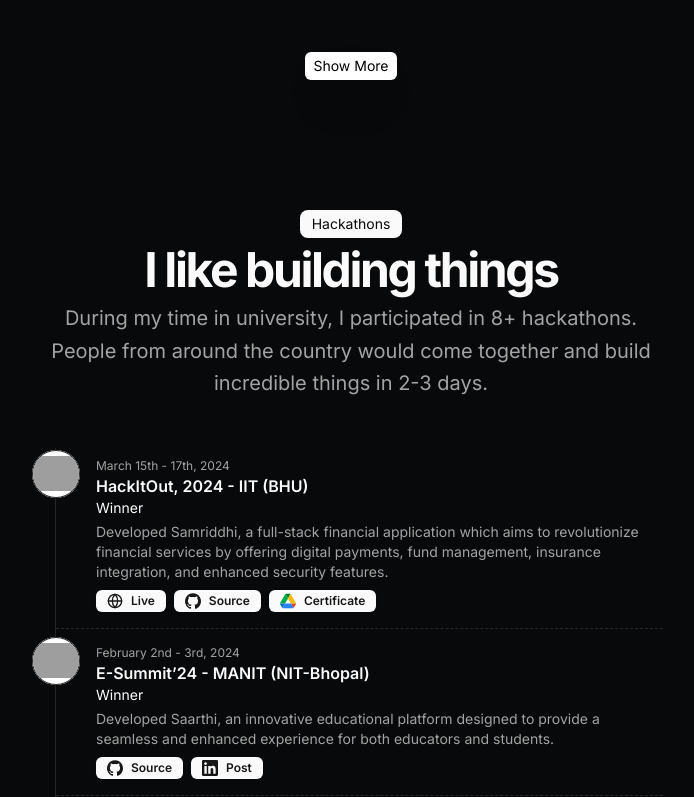
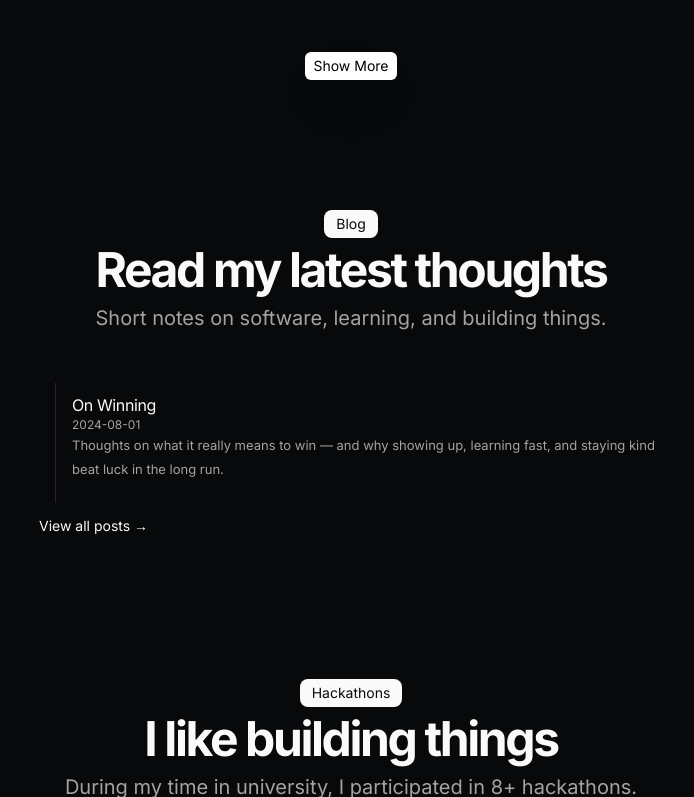
Before and after one commit to whysosaket/portfolio-v2, a Next.js app: page / in a window 1280 px wide. Shown: the part 1676-2473 px from the top of the page, without its empty margins (289-983 px from the left). Built offline with nearby package versions, Linux system fonts and the light colour scheme; grey boxes are pictures that could not be loaded.

Commit message:
Added Blogs

```diff
--- /dev/null
+++ b/content/on-winning.mdx
@@ -0,0 +1,19 @@
+---
+title: "On Winning"
+publishedAt: "2024-08-01"
+summary: "Thoughts on what it really means to win — and why showing up, learning fast, and staying kind beat luck in the long run."
+image: "/blog/winning-placeholder.svg"
+---
+
+![Winning placeholder](/blog/winning-placeholder.svg)
+
+We often celebrate the result, not the process. But most wins are just the visible tip of the iceberg — the hours of practice, the failed attempts, the small nudges in the right direction.
+
+Here are a few reminders I keep around:
+
+1. Winning is a habit. It starts with showing up.
+2. Momentum matters more than motivation.
+3. Feedback loops compound. Ship, learn, repeat.
+4. Be kind. It’s the long game superpower.
+
+In the end, the best kind of win is the one where you grow — and take others along for the ride.
--- a/package.json
+++ b/package.json
@@ -44,5 +44,6 @@
     "postcss": "^8",
     "tailwindcss": "^3.4.1",
     "typescript": "^5"
-  }
+  },
+  "packageManager": "pnpm@10.11.0+sha512.6540583f41cc5f628eb3d9773ecee802f4f9ef9923cc45b69890fb47991d4b092964694ec3a4f738a420c918a333062c8b925d312f42e4f0c263eb603551f977"
 }
--- /dev/null
+++ b/src/app/api/blog/route.ts
@@ -0,0 +1,30 @@
+import { NextResponse } from "next/server";
+import { getBlogPosts } from "@/data/blog";
+
+export async function GET(request: Request) {
+  try {
+    const { searchParams } = new URL(request.url);
+    const limitParam = searchParams.get("limit");
+    const limit = limitParam ? Math.max(1, parseInt(limitParam)) : undefined;
+
+    const posts = await getBlogPosts();
+    const sorted = posts.sort((a, b) => {
+      const ad = new Date(a.metadata.publishedAt).getTime();
+      const bd = new Date(b.metadata.publishedAt).getTime();
+      return bd - ad;
+    });
+
+    const sliced = typeof limit === "number" ? sorted.slice(0, limit) : sorted;
+    const minimal = sliced.map((p) => ({
+      slug: p.slug,
+      title: p.metadata.title,
+      publishedAt: p.metadata.publishedAt,
+      summary: p.metadata.summary,
+      image: p.metadata.image || null,
+    }));
+
+    return NextResponse.json({ posts: minimal });
+  } catch (e) {
+    return NextResponse.json({ error: "Failed to load posts" }, { status: 500 });
+  }
+}
--- a/src/app/blog/page.tsx
+++ b/src/app/blog/page.tsx
@@ -1,6 +1,14 @@
 import BlurFade from "@/components/magicui/blur-fade";
 import { getBlogPosts } from "@/data/blog";
 import Link from "next/link";
+import Image from "next/image";
+import {
+  Card,
+  CardContent,
+  CardHeader,
+  CardTitle,
+} from "@/components/ui/card";
+import { formatDate } from "@/lib/utils";
 
 export const metadata = {
   title: "Blog",
@@ -13,34 +21,71 @@ export default async function BlogPage() {
   const posts = await getBlogPosts();
 
   return (
-    <section>
+    <section className="space-y-12 w-full py-2">
       <BlurFade delay={BLUR_FADE_DELAY}>
-        <h1 className="font-medium text-2xl mb-8 tracking-tighter">blog</h1>
+        <div className="flex flex-col items-center justify-center space-y-4 text-center mb-2">
+          <div className="space-y-2">
+            <div className="inline-block rounded-lg bg-foreground text-background px-3 py-1 text-sm">
+              Writing
+            </div>
+            <h1 className="text-3xl font-bold tracking-tighter sm:text-5xl">
+              Writing on building, shipping, and staying curious
+            </h1>
+            <p className="text-muted-foreground md:text-xl/relaxed lg:text-base/relaxed xl:text-xl/relaxed">
+              Short notes, experiments, and lessons from the road.
+            </p>
+          </div>
+        </div>
       </BlurFade>
+
+      <div className="grid grid-cols-1 gap-3 sm:grid-cols-2 max-w-[800px] mx-auto">
         {posts
-        .sort((a, b) => {
-          if (
+          .sort((a, b) =>
             new Date(a.metadata.publishedAt) > new Date(b.metadata.publishedAt)
-          ) {
-            return -1;
-          }
-          return 1;
-        })
+              ? -1
+              : 1
+          )
           .map((post, id) => (
             <BlurFade delay={BLUR_FADE_DELAY * 2 + id * 0.05} key={post.slug}>
-            <Link
-              className="flex flex-col space-y-1 mb-4"
-              href={`/blog/${post.slug}`}
-            >
-              <div className="w-full flex flex-col">
-                <p className="tracking-tight">{post.metadata.title}</p>
-                <p className="h-6 text-xs text-muted-foreground">
-                  {post.metadata.publishedAt}
+              <Link href={`/blog/${post.slug}`} className="block group">
+                <Card className="overflow-hidden border hover:shadow-lg transition-all duration-300 ease-out h-full">
+                  <div className="relative w-full bg-muted/50">
+                    {post.metadata.image ? (
+                      <div className="relative w-full aspect-[16/9]">
+                        <Image
+                          src={post.metadata.image}
+                          alt={post.metadata.title}
+                          fill
+                          sizes="(max-width: 800px) 100vw, 800px"
+                          className="object-cover"
+                        />
+                      </div>
+                    ) : (
+                      <div className="h-40 w-full bg-muted flex items-center justify-center text-muted-foreground text-sm">
+                        No image
+                      </div>
+                    )}
+                  </div>
+                  <CardHeader className="space-y-1.5 p-3">
+                    <CardTitle className="text-lg font-semibold tracking-tight group-hover:underline">
+                      {post.metadata.title}
+                    </CardTitle>
+                    <time className="font-sans text-[11px] text-muted-foreground">
+                      {formatDate(post.metadata.publishedAt)}
+                    </time>
+                  </CardHeader>
+                  {post.metadata.summary && (
+                    <CardContent className="p-3 pt-0">
+                      <p className="text-[13px] leading-6 text-muted-foreground overflow-hidden">
+                        {post.metadata.summary}
                       </p>
-              </div>
+                    </CardContent>
+                  )}
+                </Card>
               </Link>
             </BlurFade>
           ))}
+      </div>
     </section>
   );
 }
--- a/src/app/page.tsx
+++ b/src/app/page.tsx
@@ -8,6 +8,7 @@ import { Avatar, AvatarFallback, AvatarImage } from "@/components/ui/avatar";
 import { Badge } from "@/components/ui/badge";
 import { DATA } from "@/data/resume";
 import Link from "next/link";
+import { BlogPreview } from "@/components/blog-preview";
 import { useEffect, useState } from "react";
 import Markdown from "react-markdown";
 import { motion } from "framer-motion";
@@ -208,6 +209,28 @@ export default function Page() {
           </>
         </div>
       </section>
+      <section id="blog">
+        <div className="space-y-12 w-full py-12">
+          <BlurFade delay={BLUR_FADE_DELAY * 11.5}>
+            <div className="flex flex-col items-center justify-center space-y-4 text-center">
+              <div className="space-y-2">
+                <div className="inline-block rounded-lg bg-foreground text-background px-3 py-1 text-sm">
+                  Blog
+                </div>
+                <h2 className="text-3xl font-bold tracking-tighter sm:text-5xl">
+                  Read my latest thoughts
+                </h2>
+                <p className="text-muted-foreground md:text-xl/relaxed lg:text-base/relaxed xl:text-xl/relaxed">
+                  Short notes on software, learning, and building things.
+                </p>
+              </div>
+            </div>
+          </BlurFade>
+          <BlurFade delay={BLUR_FADE_DELAY * 12}>
+            <BlogPreview limit={3} />
+          </BlurFade>
+        </div>
+      </section>
       <section id="hackathons">
         <div className="space-y-12 w-full py-12">
           <BlurFade delay={BLUR_FADE_DELAY * 13}>
--- /dev/null
+++ b/src/components/blog-preview.tsx
@@ -0,0 +1,83 @@
+"use client";
+
+import BlurFade from "@/components/magicui/blur-fade";
+import Link from "next/link";
+import { useEffect, useState } from "react";
+
+type BlogItem = {
+  slug: string;
+  title: string;
+  publishedAt: string;
+  summary: string;
+  image?: string | null;
+};
+
+const BLUR_FADE_DELAY = 0.04;
+
+export function BlogPreview({ limit = 3 }: { limit?: number }) {
+  const [posts, setPosts] = useState<BlogItem[] | null>(null);
+  const [error, setError] = useState<string | null>(null);
+
+  useEffect(() => {
+    const run = async () => {
+      try {
+        const res = await fetch(`/api/blog?limit=${limit}`);
+        if (!res.ok) throw new Error("Failed to load posts");
+        const data = await res.json();
+        setPosts(data.posts as BlogItem[]);
+      } catch (e) {
+        setError("Could not load blog posts");
+      }
+    };
+    run();
+  }, [limit]);
+
+  if (error) {
+    return (
+      <p className="text-sm text-muted-foreground">{error}</p>
+    );
+  }
+
+  return (
+    <div>
+      {!posts && (
+        <div className="space-y-2">
+          <div className="h-5 w-40 bg-muted rounded animate-pulse" />
+          <div className="h-4 w-64 bg-muted rounded animate-pulse" />
+          <div className="h-4 w-52 bg-muted rounded animate-pulse" />
+        </div>
+      )}
+      {posts && (
+        <ul className="mb-4 ml-4 divide-y divide-dashed border-l">
+          {posts.map((post, id) => (
+            <BlurFade
+              key={post.slug}
+              delay={BLUR_FADE_DELAY * 2 + id * 0.05}
+            >
+              <li className="py-4 ml-4">
+                <Link href={`/blog/${post.slug}`} className="flex flex-col">
+                  <span className="text-base tracking-tight">
+                    {post.title}
+                  </span>
+                  <span className="text-xs text-muted-foreground">
+                    {post.publishedAt}
+                  </span>
+                  {post.summary && (
+                    <span className="text-[13px] leading-6 text-muted-foreground overflow-hidden">
+                      {post.summary}
+                    </span>
+                  )}
+                </Link>
+              </li>
+            </BlurFade>
+          ))}
+        </ul>
+      )}
+      <BlurFade delay={BLUR_FADE_DELAY * 2 + (posts?.length || 0) * 0.05}>
+        <Link href="/blog" className="text-sm text-primary underline-offset-4 hover:underline">
+          View all posts →
+        </Link>
+      </BlurFade>
+    </div>
+  );
+}
--- a/src/data/resume.tsx
+++ b/src/data/resume.tsx
@@ -30,7 +30,10 @@ export const DATA = {
     "TailwindCSS",
     "Framer Motion",
   ],
-  navbar: [{ href: "/", icon: HomeIcon, label: "Home" }],
+  navbar: [
+    { href: "/", icon: HomeIcon, label: "Home" },
+    { href: "/blog", icon: NotebookIcon, label: "Blog" },
+  ],
   contact: {
     email: "saketaryan2002@gmail.com",
     tel: "+919950262900",
```
Also changed, not shown: content/hello-world.mdx (deleted, +0 -11 lines), public/blog/winning-placeholder.svg (added). Lines whose indentation alone changed are shown as unchanged.
